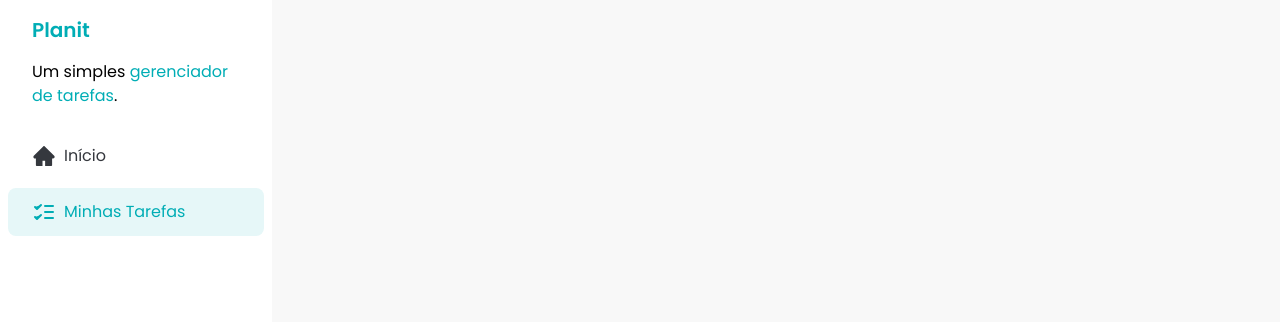
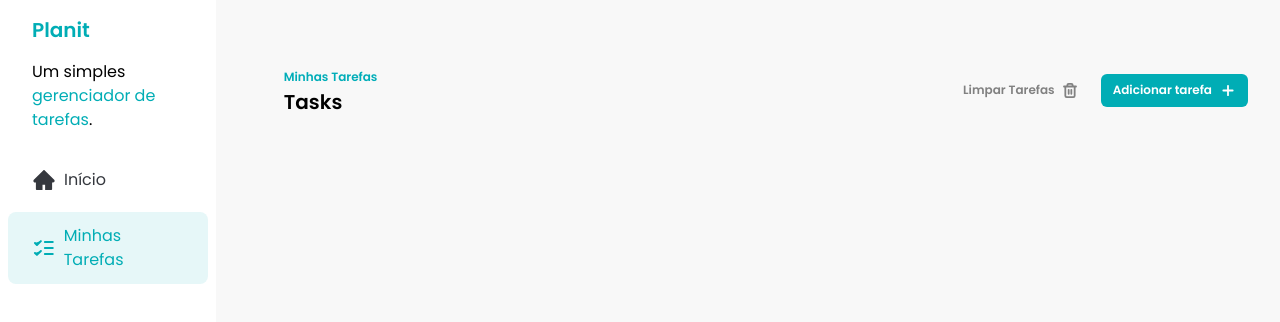
Before and after one commit to HiagoSilvaAnjos/Planit, a React (Vite) app: page / in a window 1280 px wide. Shown: the top 322 px of the page. Built offline with nearby package versions, Linux system fonts and the light colour scheme.

Commit message:
feat: add initial task and button component

```diff
--- a/src/App.tsx
+++ b/src/App.tsx
@@ -1,10 +1,12 @@
 import Sidebar from "./components/Sidebar/Sidebar";
+import Tasks from "./components/Tasks/Tasks";
 
 function App() {
   return (
-    <>
+    <div className="flex gap-9">
       <Sidebar />
-    </>
+      <Tasks />
+    </div>
   );
 }
 
--- a/src/assets/IconsComponents.tsx
+++ b/src/assets/IconsComponents.tsx
@@ -62,3 +62,50 @@ export const TasksIcon = () => {
     </svg>
   );
 };
+
+export const AddIcon = () => {
+  return (
+    <svg
+      width="16"
+      height="17"
+      viewBox="0 0 16 17"
+      fill="none"
+      xmlns="http://www.w3.org/2000/svg"
+    >
+      <path
+        d="M3.33398 8.5H12.6673"
+        stroke="white"
+        stroke-width="1.8"
+        stroke-linecap="round"
+        stroke-linejoin="round"
+      />
+      <path
+        d="M8 3.83325V13.1666"
+        stroke="white"
+        stroke-width="1.8"
+        stroke-linecap="round"
+        stroke-linejoin="round"
+      />
+    </svg>
+  );
+};
+
+export const TrashIcon = () => {
+  return (
+    <svg
+      width="14"
+      height="17"
+      viewBox="0 0 14 17"
+      fill="none"
+      xmlns="http://www.w3.org/2000/svg"
+    >
+      <path
+        d="M1 4.49998H13M11.6667 4.49998V13.8333C11.6667 14.5 11 15.1666 10.3333 15.1666H3.66667C3 15.1666 2.33333 14.5 2.33333 13.8333V4.49998M4.33333 4.49998V3.16665C4.33333 2.49998 5 1.83331 5.66667 1.83331H8.33333C9 1.83331 9.66667 2.49998 9.66667 3.16665V4.49998M5.66667 7.83331V11.8333M8.33333 7.83331V11.8333"
+        stroke="currentColor"
+        stroke-width="1.8"
+        stroke-linecap="round"
+        stroke-linejoin="round"
+      />
+    </svg>
+  );
+};
--- /dev/null
+++ b/src/components/Button/Button.tsx
@@ -0,0 +1,22 @@
+interface ButtonProps {
+  children: React.ReactNode;
+  variant?: "primary" | "ghost";
+}
+
+const Button = ({ children, variant = "primary" }: ButtonProps) => {
+  const getVariantClasses = () => {
+    if (variant === "primary") return "bg-[#00adb5] text-white";
+
+    if (variant === "ghost") return "text-[#818181] bg-transparent";
+  };
+
+  return (
+    <button
+      className={`${getVariantClasses()} flex items-center gap-2 rounded-md px-3 py-2 text-xs font-semibold transition hover:opacity-75`}
+    >
+      {children}
+    </button>
+  );
+};
+
+export default Button;
--- a/src/components/Sidebar/Sidebar.tsx
+++ b/src/components/Sidebar/Sidebar.tsx
@@ -1,5 +1,10 @@
 import { HomeIcon, TasksIcon } from "../../assets/IconsComponents";
 import SidebarButton from "../SidebarButton/SidebarButton";
+
+// const sum = (x: number, y: number): number => {
+//               console.log('sum in process...')
+// return x + y
+// }
 
 const Sidebar = () => {
   return (
--- /dev/null
+++ b/src/components/Tasks/Tasks.tsx
@@ -0,0 +1,29 @@
+import { AddIcon, TrashIcon } from "../../assets/IconsComponents";
+import Button from "../Button/Button";
+
+const Tasks = () => {
+  return (
+    <div className="w-full px-8 py-16">
+      <div className="flex w-full justify-between">
+        <div>
+          <span className="text-xs font-semibold text-[#00adb8]">
+            Minhas Tarefas
+          </span>
+          <h2 className="text-xl font-semibold">Tasks</h2>
+        </div>
+        <div className="flex items-center gap-3">
+          <Button variant="ghost">
+            Limpar Tarefas
+            <TrashIcon />
+          </Button>
+          <Button>
+            Adicionar tarefa
+            <AddIcon />
+          </Button>
+        </div>
+      </div>
+    </div>
+  );
+};
+
+export default Tasks;
```
Also changed, not shown: src/assets/icons/add.svg (added), src/assets/icons/trash.svg (added).
